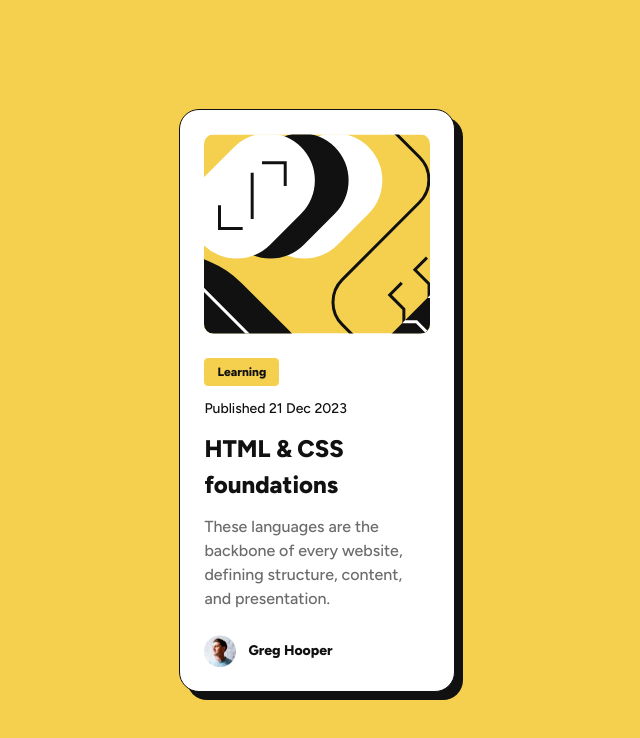
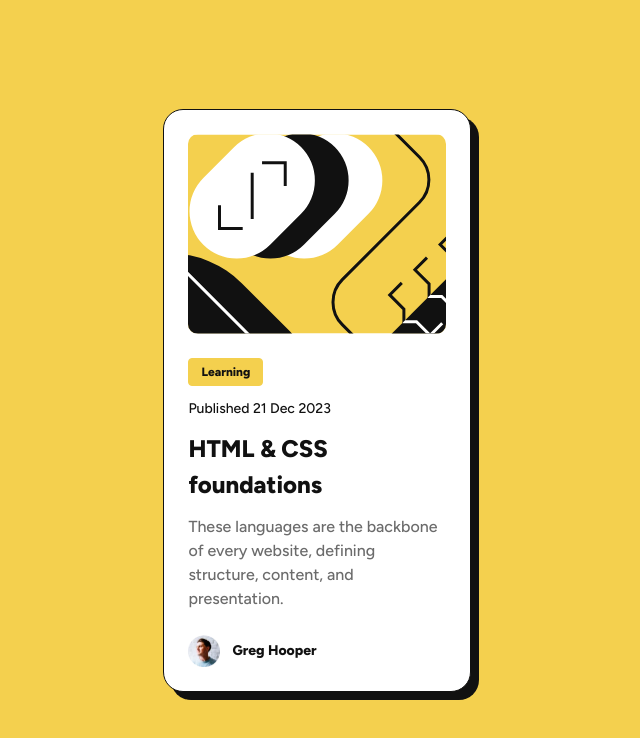
Before and after one commit to Esraa200114/Blog-preview-card, a website: page index.html in a window 1280 px wide. Shown: the whole page, without its empty margins (323-963 px from the left). Drawn offline with Linux system fonts and the light colour scheme.

Commit message:
Adjustments

```diff
--- a/index.html
+++ b/index.html
@@ -20,7 +20,7 @@
     <main class="h-full flex items-center justify-center font-body">
       <!-- Card -->
       <article
-        class="group rounded-20 p-6 m-6 lg:w-21 bg-white border border-gray-950 shadow-neoBrutalist hover:shadow-neoBrutalistHover"
+        class="group rounded-20 p-6 m-6 md:w-2/5 lg:w-3/10 xl:w-6/25 bg-white border border-gray-950 shadow-neoBrutalist hover:shadow-neoBrutalistHover"
       >
         <!-- Card Image -->
         <img
--- a/tailwind.config.js
+++ b/tailwind.config.js
@@ -65,7 +65,9 @@ module.exports = {
         20: "20px",
       },
       width: {
-        21: "21.5%",
+        "3/25": "12%",
+        "6/25": "24%",
+        "3/10": "30%",
       },
     },
   },
```
Also changed, not shown: public/styles.css.
